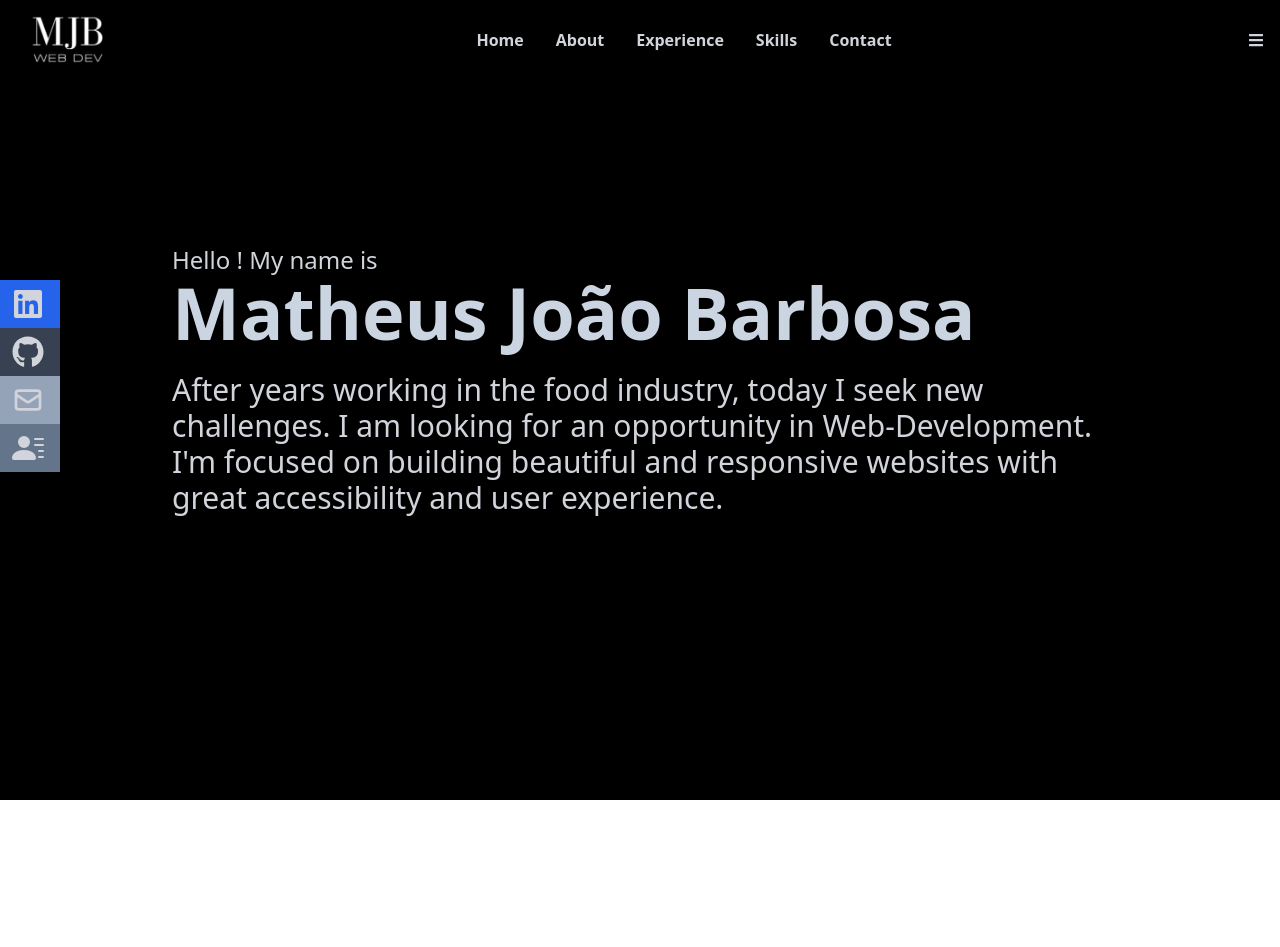
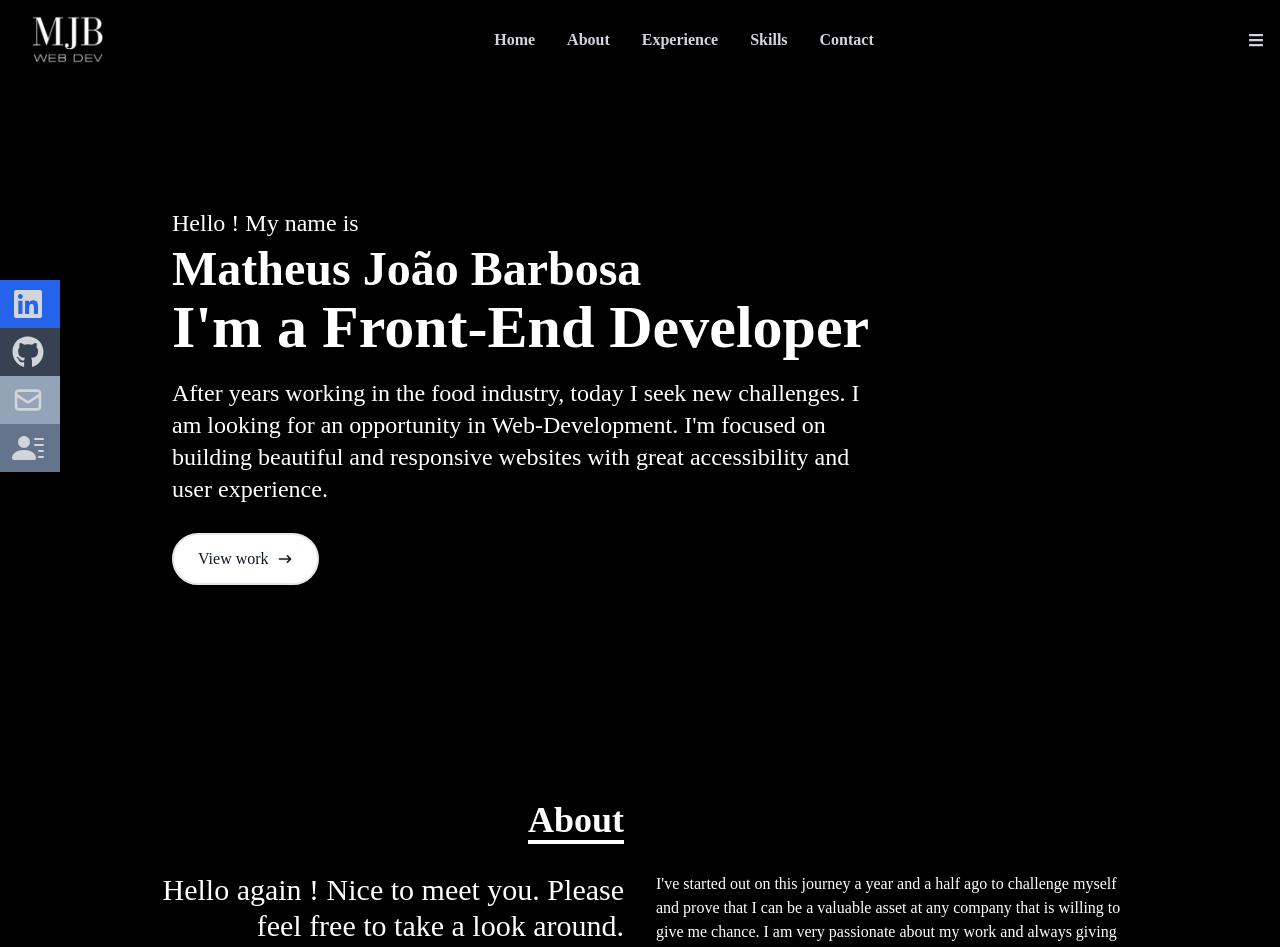
Before and after one commit to MJB2012/Portifolio, a React (Vite) app: page / in a window 1280 px wide. Shown: the top 947 px of the page. Before the commit the page ends 800 px from the top, so only its background shows below. Built offline with nearby package versions, Linux system fonts and the light colour scheme.

Commit message:
Portifolio

```diff
--- a/index.html
+++ b/index.html
@@ -2,7 +2,8 @@
 <html lang="en">
   <head>
     <meta charset="UTF-8" />
-    <link rel="icon" type="image/svg+xml" href="/vite.svg" />
+
+    <link rel="icon" type="src/assets/mjb1.jpeg" href="src/assets/mjb1.jpeg" />
     <meta name="viewport" content="width=device-width, initial-scale=1.0" />
     <title>Vite + React</title>
   </head>
--- a/src/App.jsx
+++ b/src/App.jsx
@@ -1,3 +1,4 @@
+import { About } from "./Components/About";
 import { Header } from "./Components/Header";
 import { Home } from "./Components/Home";
 
@@ -8,6 +9,7 @@ export function App() {
     <div>
       <Header />
       <Home />
+      <About />
     </div>
   )
 }
--- /dev/null
+++ b/src/Components/About.jsx
@@ -0,0 +1,35 @@
+export function About() {
+    return(
+        <div name='about'className="w-full h-full bg-black text-white">
+            <div className="flex flex-col justify-center items-center w-full h-full">
+                <div className="max-w-[62.5rem] w-full px-4 grid grid-cols-2 gap-8">
+                    <div className="sm:text-right pb-8 pl-4">
+                        <p className=" text-4xl inline font-bold border-b-4 border-white text-white">About</p>
+                    </div>
+                    <div></div>
+                 </div>
+                    <div className="max-w-[62.5rem] w-full px-4 sm:grid grid-cols-2 gap-8">
+                        <div className="sm:text-right text-3xl font-medium">
+
+                            <p>
+                                Hello again ! Nice to meet you. Please feel free to take a look around.
+                            </p>
+                            </div>
+
+                            <div>
+                                <p>
+                                    I've started out on this journey a year and a half ago to challenge myself and prove
+                                    that I can be a valuable asset at any company that is willing to give me chance.
+                                    I am very passionate about my work and always giving my best to become a better developer.
+
+                                </p>
+                            </div>
+                            <div className="h-[4rem]">
+
+                            </div>
+                    </div>
+                </div>
+            </div>
+
+    );
+}
--- a/src/Components/Header.jsx
+++ b/src/Components/Header.jsx
@@ -15,8 +15,8 @@ export function Header() {
 
       {/* menu */}
 
-      <div className="hidden md:flex font-semibold font-robotoC">
-        <ul className="hidden md:flex font-robotoC ">
+      <div className="hidden md:flex">
+        <ul className="hidden md:flex  font-semibold">
           <li>Home</li>
           <li>About</li>
           <li>Experience</li>
--- a/src/Components/Home.jsx
+++ b/src/Components/Home.jsx
@@ -1,19 +1,29 @@
-import { HiArrowNarrowRight } from 'react-icons/hi'
+import { HiArrowNarrowRight } from "react-icons/hi";
 
 export function Home() {
   return (
     <div name="home" className="bg-black w-full h-screen">
       <div className="max-w-[62.5rem] mx-auto px-8 flex flex-col justify-center h-full">
-        <p className="text-gray-300 text-2xl" >Hello ! My name is</p>
-        <h1 className="text-4xl sm:text-7xl font-bold text-slate-300">Matheus João Barbosa</h1>
-        <h2>I'm a Front-End Developer</h2>
-        <p className='text-gray-300 text-3xl'>
+        <p className="text-white text-2xl">Hello ! My name is</p>
+        <h1 className="text-4xl sm:text-5xl text-white font-semibold mt-1.5 mb-1">
+          Matheus João Barbosa
+        </h1>
+        <h2 className="text-white text-6xl font-bold">
+          I'm a Front-End Developer
+        </h2>
+        <p className="text-white text-2xl font-light my-1 py-4 max-w-[700px]">
           After years working in the food industry, today I seek new challenges.
-          I am looking for an opportunity in Web-Development. I'm focused on building beautiful and
-          responsive websites with great accessibility and user experience.
+          I am looking for an opportunity in Web-Development. I'm focused on
+          building beautiful and responsive websites with great accessibility
+          and user experience.
         </p>
         <div>
-            <button>Check out my work !<HiArrowNarrowRight/> </button>
+          <button className="text-gray-900 group bg-white border-2 rounded-full px-6 py-3 my-2 flex items-center hover:bg-gray-600 hover:text-white duration-300">
+            View work
+            <span className="group-hover:rotate-90 duration-200">
+              <HiArrowNarrowRight className="ml-2 " />
+            </span>
+          </button>
         </div>
       </div>
     </div>
--- a/src/index.css
+++ b/src/index.css
@@ -2,10 +2,14 @@
 @tailwind components;
 @tailwind utilities;
 
-@import url('https://fonts.googleapis.com/css2?family=Roboto+Condensed:wght@400;700&display=swap');
-
+@import url('https://fonts.googleapis.com/css2?family=Oswald:wght@300;400;500;600;700&display=swap');
+@import url('https://fonts.googleapis.com/css2?family=PT+Serif:wght@400;700&display=swap');
 
 @layer base {
+
+    body{
+        font-family: 'PT Serif', serif
+    }
 
     li{
         @apply px-4;
```
Also changed, not shown: src/Components/Skills.jsx (added), src/assets/css.png (added).
